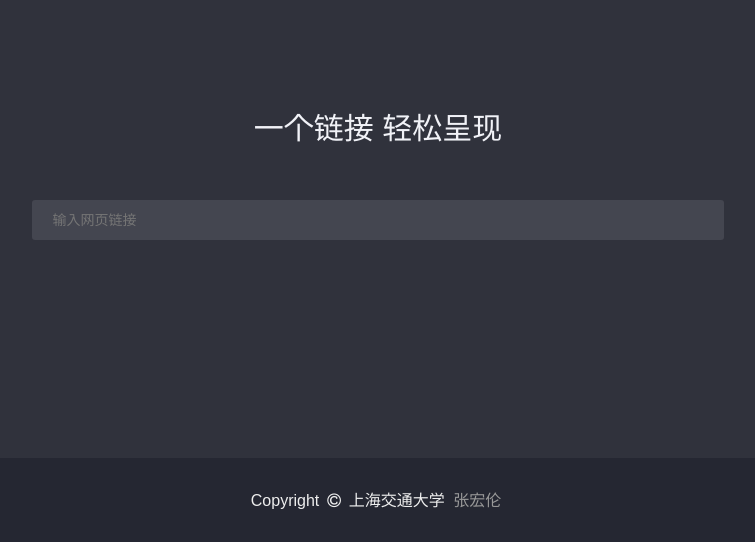
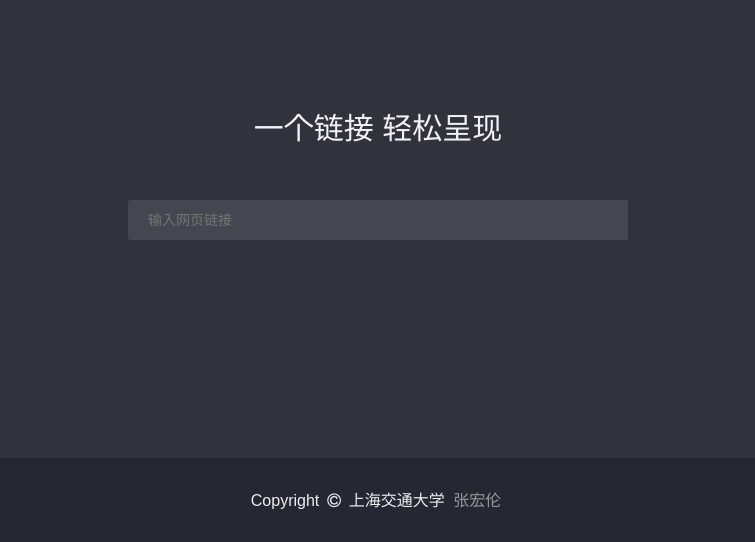
Before and after one commit to OMNILab/text-cloud, a Flask app: page / in a window 1280 px wide. Shown: the part 131-673 px from the top of the page, without its empty margins (262-1017 px from the left). Run offline with Flask 2, Linux system fonts and the light colour scheme; some libraries are stand-ins or nearby versions.

Commit message:
modify style

```diff
--- a/templates/index.html
+++ b/templates/index.html
@@ -3,8 +3,8 @@
 input {
     padding: 10px 20px;
     width: 60%;
-    margin-left: 20%;
-    margin-right: 20%;
+    max-width: 500px;
+    margin: 0 auto;
     color: #fff;
     border: none;
     outline: none;
@@ -37,6 +37,7 @@ input.focus {
 
 #cloud {
     width: 60%;
+    max-width: 500px;
     height: 270px;
     background-color: #222 !important;
     margin: 20% auto;
```
